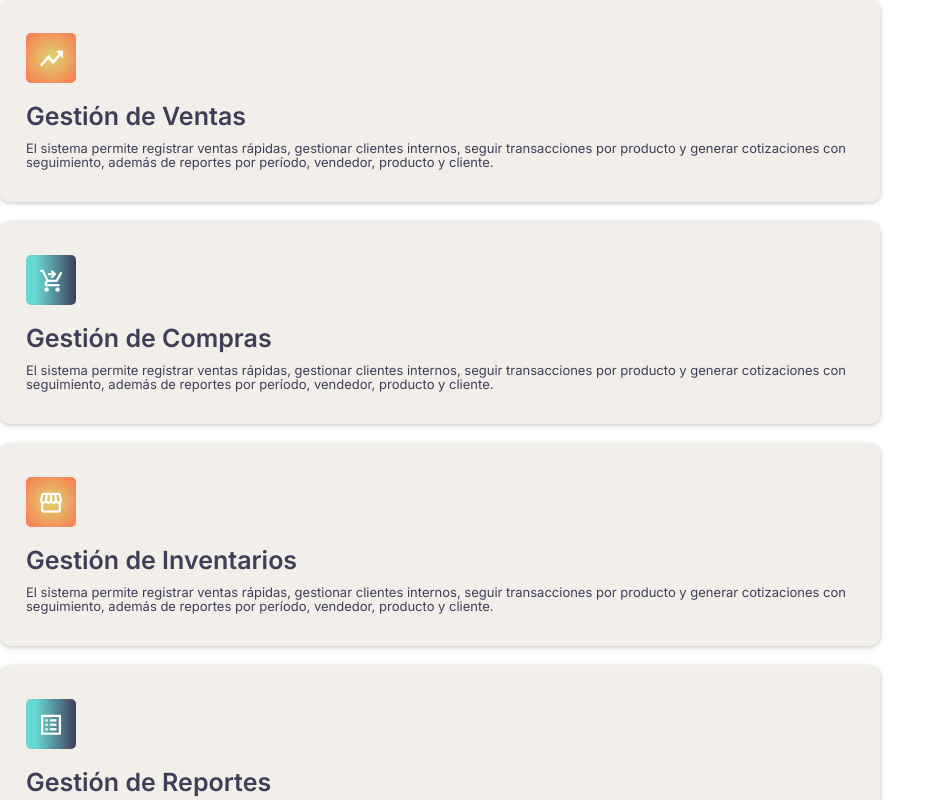
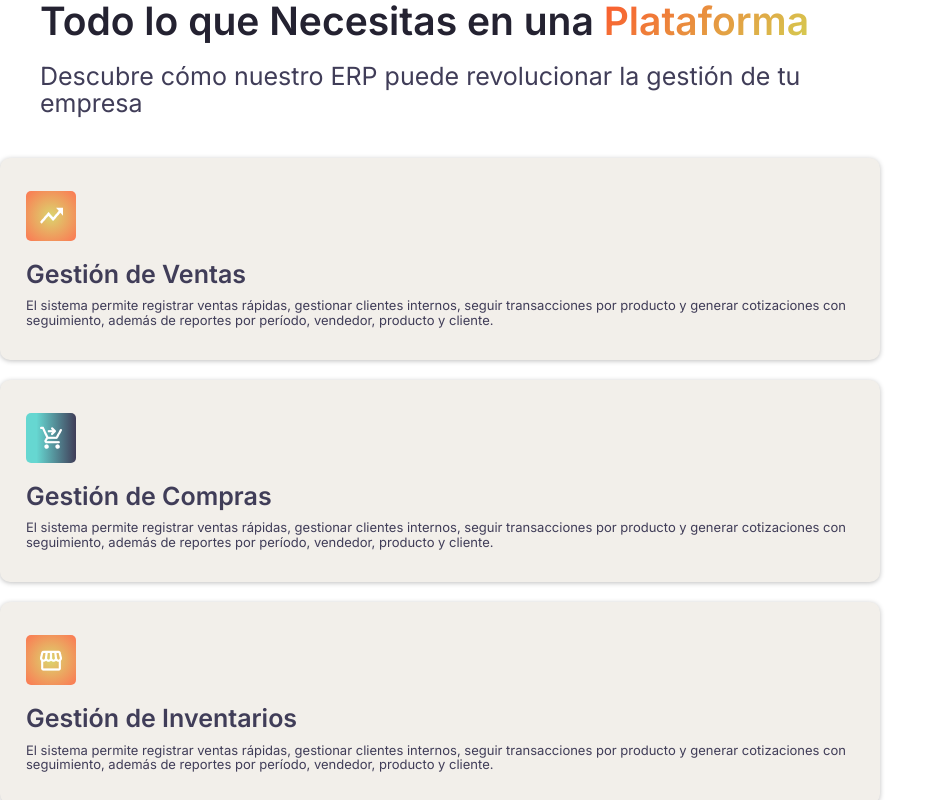
Before and after one commit to edisonCheca/INNOVAPAZ, a React (Vite) app in the folder frontend/: page / in a window 1280 px wide. Shown: the top 800 px of the page, without its empty margins (0-945 px from the left). Built offline with nearby package versions, Linux system fonts and the light colour scheme.

Commit message:
feat(web-page): agregar tarjetas de funcionalidades para la plataforma

```diff
--- a/frontend/src/components/common/DisplayCard.css
+++ b/frontend/src/components/common/DisplayCard.css
@@ -1,11 +1,11 @@
-.card {
+.display-card {
   background: var(--bg-500);
   border-radius: 10px;
   padding: 33px 26px;
   box-shadow: 0px 1px 5px rgba(0, 0, 0, 0.25);
 }
 
-.card__icon {
+.display-card__icon {
   width: 50px;
   height: 50px;
   border-radius: 5px;
@@ -15,13 +15,13 @@
   justify-content: center;
 }
 
-.card__title {
+.display-card__title {
   font: var(--font-25);
   color: var(--pri-600);
   font-weight: 600;
   margin: 10px 0;
 }
-.card__content {
+.display-card__content {
   font: var(--font-13);
   color: var(--pri-600);
 }
--- a/frontend/src/components/common/DisplayCard.tsx
+++ b/frontend/src/components/common/DisplayCard.tsx
@@ -8,12 +8,12 @@ interface DisplayCardProps {
 }
 
 const DisplayCard: React.FC<DisplayCardProps> = ({ icon, title, children, iconBg }) => (
-  <div className="card">
-    <div className="card__icon" style={iconBg ? { background: iconBg } : undefined}>
+  <div className="display-card">
+    <div className="display-card__icon" style={iconBg ? { background: iconBg } : undefined}>
       {icon}
     </div>
-    <h3 className="card__title">{title}</h3>
-    <div className="card__content">{children}</div>
+    <h3 className="display-card__title">{title}</h3>
+    <div className="display-card__content">{children}</div>
   </div>
 );
 
--- a/frontend/src/components/ui/PlatformFeatures.css
+++ b/frontend/src/components/ui/PlatformFeatures.css
@@ -1,6 +1,14 @@
-.features-grid {
+.platform-features__grid {
   display: flex;
   flex-wrap: wrap;
   justify-content: center;
   gap: 20px;
 }
+.platform-features__title {
+  margin: 0px 40px 40px 40px;
+  gap: 20px;
+}
+.platform-features__center-title h1 {
+  font: var(--font-39);
+  font-weight: 600;
+}
--- a/frontend/src/components/ui/PlatformFeatures.tsx
+++ b/frontend/src/components/ui/PlatformFeatures.tsx
@@ -5,10 +5,19 @@ import iconventas from '../../assets/images/iconventas.png';
 import iconcompras from '../../assets/images/iconcompras.png';
 import iconinventario from '../../assets/images/iconinventarios.png';
 import iconreportes from '../../assets/images/iconreportes.png';
+import HeroTitle from '../common/HeroTitle';
 
 const PlatformFeatures: React.FC = () => (
   <section>
-    <div className="features-grid">
+    <div className="platform-features__title">
+      <HeroTitle
+        titulo="Todo lo que Necesitas en una Plataforma"
+        descripcion="Descubre cómo nuestro ERP puede revolucionar la gestión de tu empresa"
+        gradientText="Plataforma"
+        className="platform-features__center-title"
+      />
+    </div>
+    <div className="platform-features__grid">
       <DisplayCard
         icon={<img src={iconventas} />}
         title="Gestión de Ventas"
```
